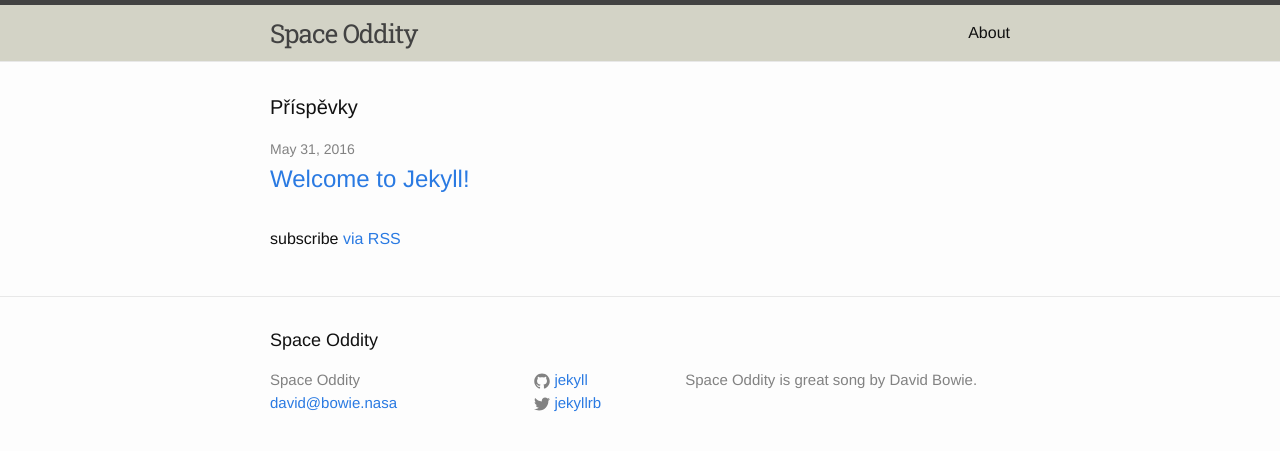
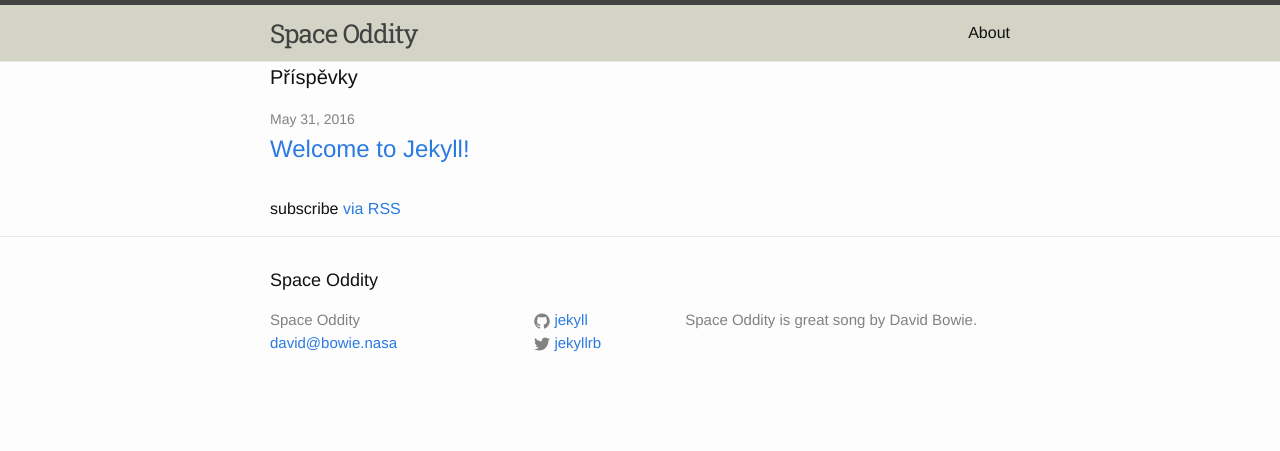
Before and after one commit to shm1ck/my-first-repo.github.io, a Jekyll site: the page built from index.html, in a window 1280 px wide. Shown: the top 451 px of the page. Built offline with Jekyll 4.4.1, drawn with Linux system fonts in a browser that asks for light colours.

Commit message:
Update _layout.scss

```diff
--- a/_sass/_layout.scss
+++ b/_sass/_layout.scss
@@ -173,7 +173,7 @@
  * Page content
  */
 .page-content {
-    padding: $spacing-unit 0;
+    padding: 100 0;
 }
 
 .page-heading {
```
